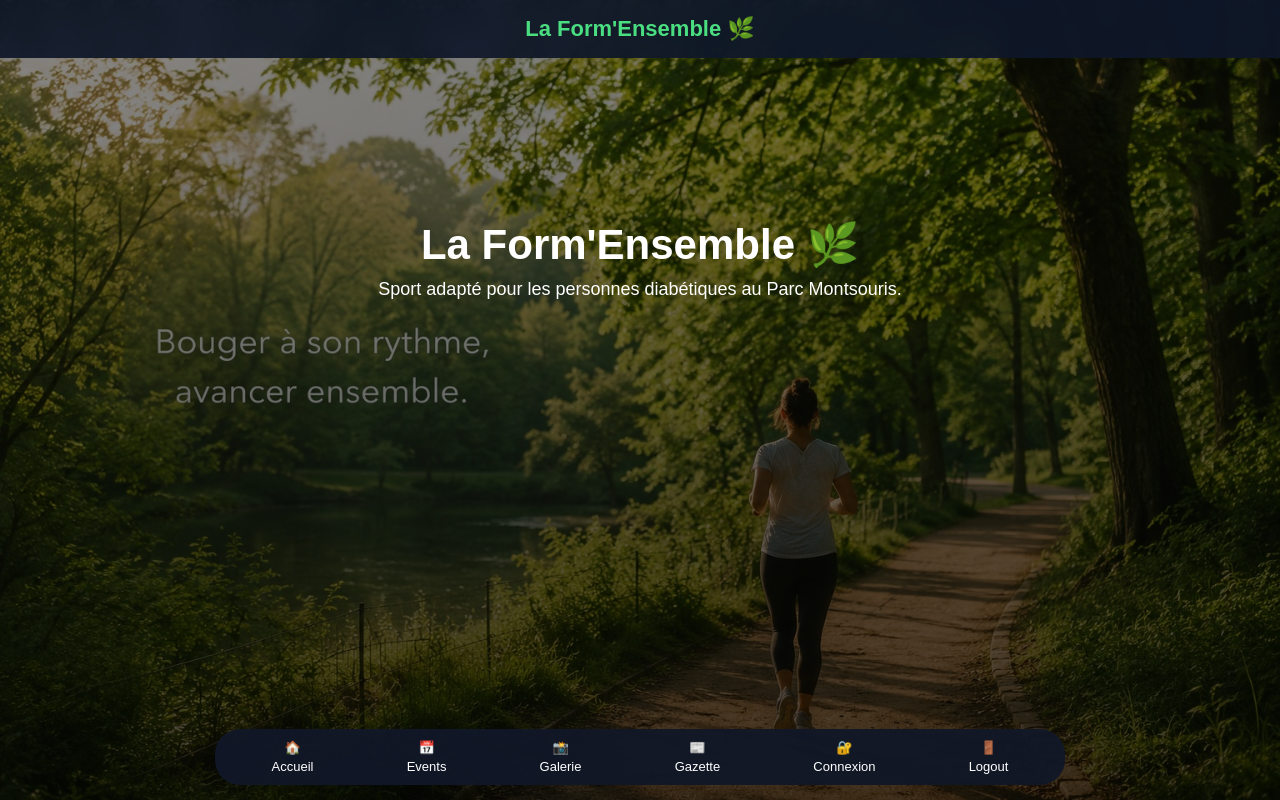
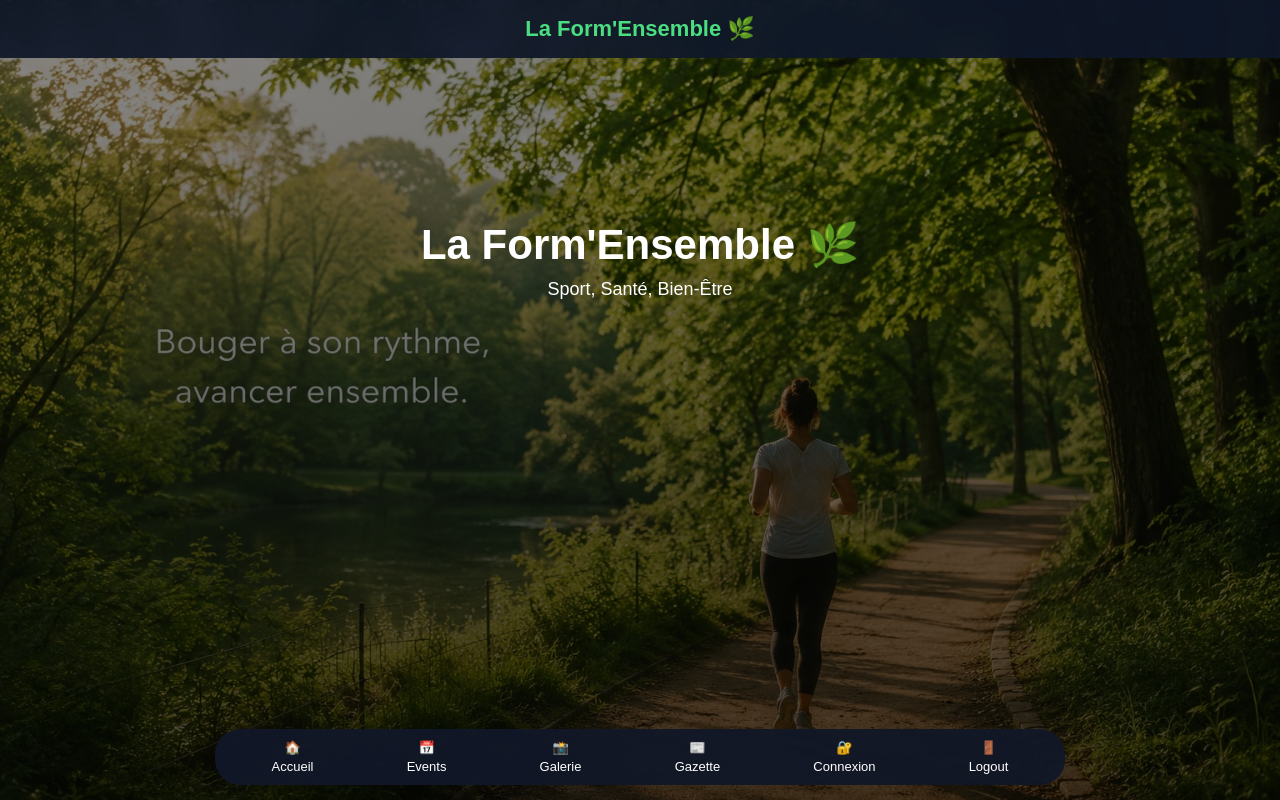
Before and after one commit to laformeensemble/laformeensemble, a plain HTML site: page index.html in a window 1280 px wide. Drawn offline with Linux system fonts and the light colour scheme; no server answers.

Commit message:
index.html

```diff
--- a/index.html
+++ b/index.html
@@ -217,8 +217,7 @@ La Form'Ensemble 🌿
 <h1>La Form'Ensemble 🌿</h1>
 
 <p>
-Sport adapté pour les personnes diabétiques
-au Parc Montsouris.
+Sport, Santé, Bien-Être
 </p>
 
 </div>
```
